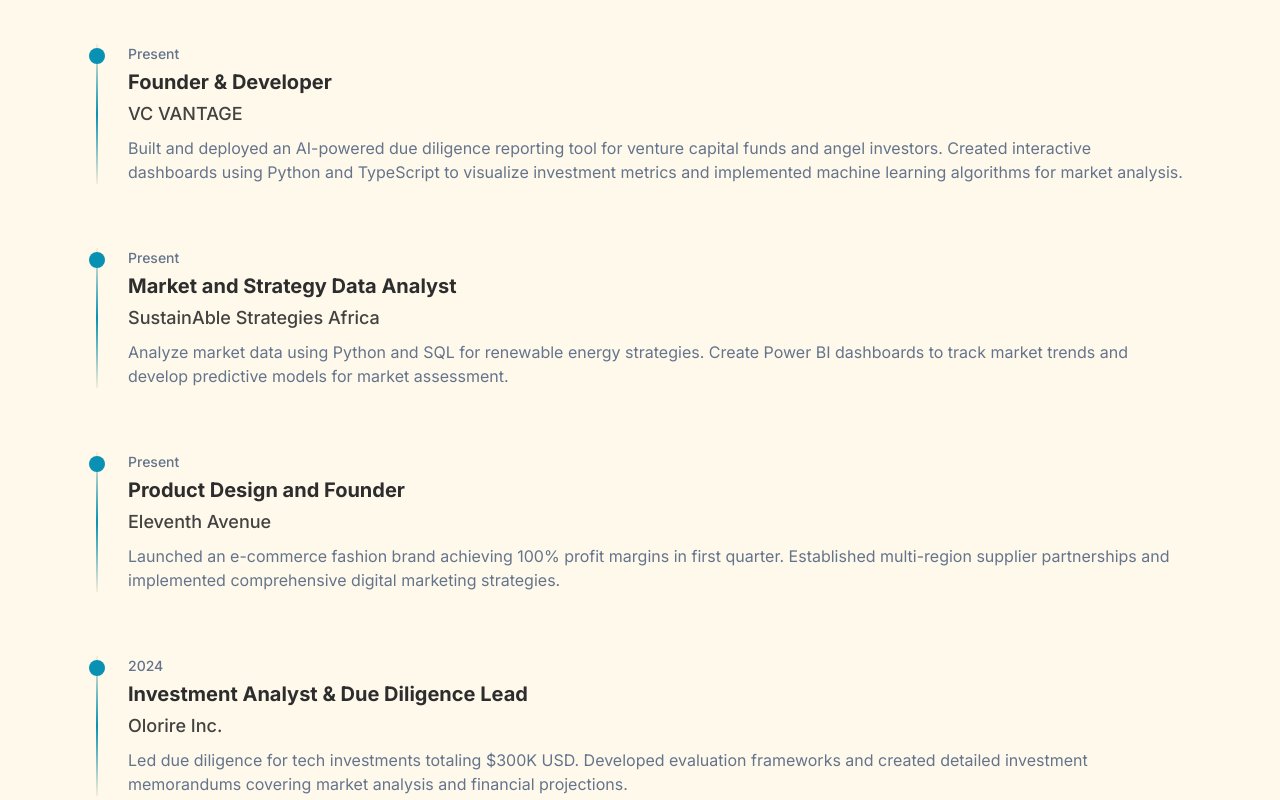
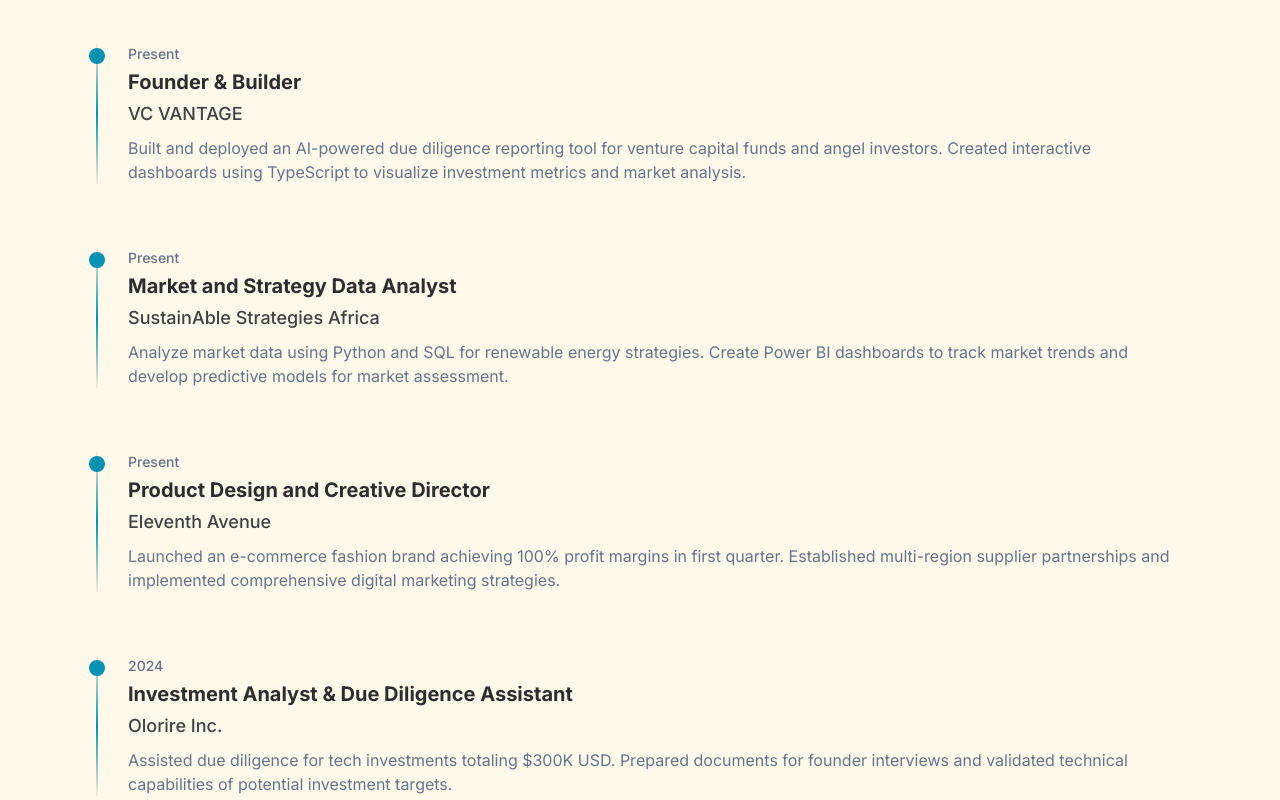
Before and after one commit to eleventhavenue/Portfolio, a React (Create React App) app: page / in a window 1280 px wide. Shown: the part 940-1740 px from the top of the page. Built offline with nearby package versions, Linux system fonts and the light colour scheme; a web font is replaced by a local one.

Commit message:
realistic

```diff
--- a/src/components/ExperienceTimeline.tsx
+++ b/src/components/ExperienceTimeline.tsx
@@ -11,10 +11,10 @@
 
 const experiences: Experience[] = [
   {
-    title: "Founder & Developer",
+    title: "Founder & Builder",
     company: "VC VANTAGE",
     date: "Present",
-    description: "Built and deployed an AI-powered due diligence reporting tool for venture capital funds and angel investors. Created interactive dashboards using Python and TypeScript to visualize investment metrics and implemented machine learning algorithms for market analysis."
+    description: "Built and deployed an AI-powered due diligence reporting tool for venture capital funds and angel investors. Created interactive dashboards using TypeScript to visualize investment metrics and market analysis."
   },
   {
     title: "Market and Strategy Data Analyst",
@@ -23,16 +23,16 @@
     description: "Analyze market data using Python and SQL for renewable energy strategies. Create Power BI dashboards to track market trends and develop predictive models for market assessment."
   },
   {
-    title: "Product Design and Founder",
+    title: "Product Design and Creative Director",
     company: "Eleventh Avenue",
     date: "Present",
     description: "Launched an e-commerce fashion brand achieving 100% profit margins in first quarter. Established multi-region supplier partnerships and implemented comprehensive digital marketing strategies."
   },
   {
-    title: "Investment Analyst & Due Diligence Lead",
+    title: "Investment Analyst & Due Diligence Assistant",
     company: "Olorire Inc.",
     date: "2024",
-    description: "Led due diligence for tech investments totaling $300K USD. Developed evaluation frameworks and created detailed investment memorandums covering market analysis and financial projections."
+    description: "Assisted due diligence for tech investments totaling $300K USD. Prepared documents for founder interviews and validated technical capabilities of potential investment targets."
   },
   {
     title: "Marketing and Management Consultant Intern",
```
